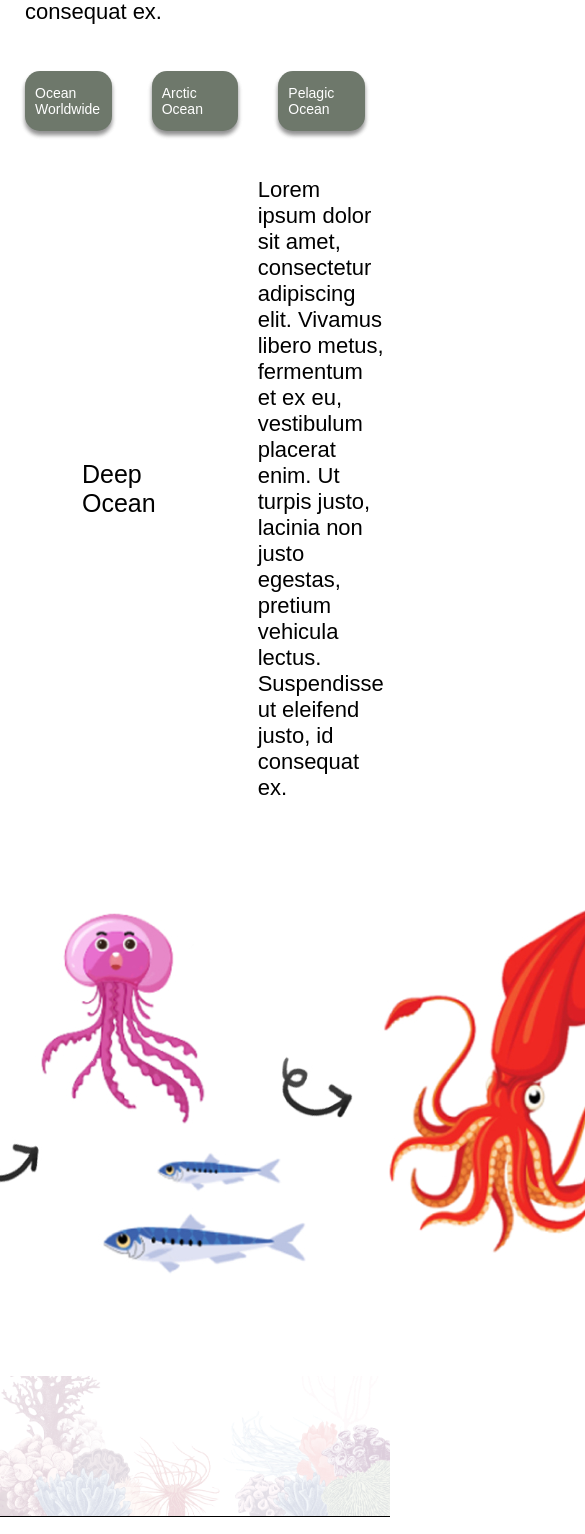
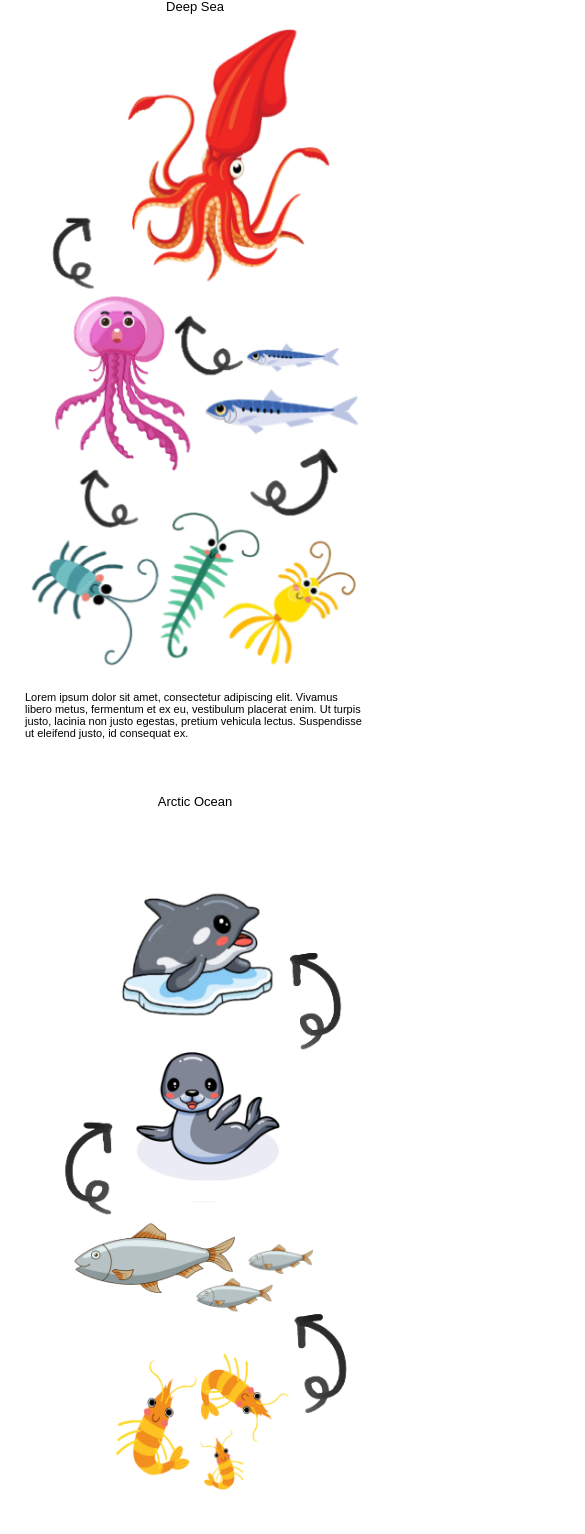
Before and after one commit to xossiane/javascript-oceandex, a Next.js app: page /TrophicLevel in a window 390 px wide. Shown: the part 427-1961 px from the top of the page, 585 px wide, since content can reach past the window. Built offline with nearby package versions, Linux system fonts and the light colour scheme; a web font is replaced by a local one.

Commit message:
Add: Almost finish Trophic Level Page

```diff
--- a/pages/TrophicLevel/index.jsx
+++ b/pages/TrophicLevel/index.jsx
@@ -24,7 +24,7 @@ export default function TrophicLevel() {
             className={styles[`Home__buttons--unit`]}
             description="Below 200 meters"
             img="/assets/images/icons/deep_ocean.svg"
-            title="Ocean Worldwide"
+            title="Deep Ocean"
           ></Button>
           <Button
             href="/"
@@ -49,8 +49,20 @@ export default function TrophicLevel() {
         </div>
 
         <div className={styles.containerText}>
-          <Text className={styles.containerTitle}>Deep Ocean</Text>
-          <Text size="large" className={styles.containerParagraph}>Lorem ipsum dolor sit amet, consectetur adipiscing elit. Vivamus libero metus, fermentum et ex eu, vestibulum placerat enim. Ut turpis justo, lacinia non justo egestas, pretium vehicula lectus. Suspendisse ut eleifend justo, id consequat ex.</Text>
+          <Text className={styles.containerText__Title}>Deep Ocean</Text>
+          <Text size="large" className={styles.containerText__Paragraph}>Lorem ipsum dolor sit amet, consectetur adipiscing elit. Vivamus libero metus, fermentum et ex eu, vestibulum placerat enim. Ut turpis justo, lacinia non justo egestas, pretium vehicula lectus. Suspendisse ut eleifend justo, id consequat ex.</Text>
+        </div>
+
+        <div className={styles.containerMobile}>
+          <Text className={styles.containerMobile__Title}>Deep Sea</Text>
+          <img src="/assets/images/foodChain/deepOceanMobile.png" alt="" />
+          <Text className={styles.containerMobile__Paragraph}>Lorem ipsum dolor sit amet, consectetur adipiscing elit. Vivamus libero metus, fermentum et ex eu, vestibulum placerat enim. Ut turpis justo, lacinia non justo egestas, pretium vehicula lectus. Suspendisse ut eleifend justo, id consequat ex.</Text>
+          <Text className={styles.containerMobile__Title}>Arctic Ocean</Text>
+          <img src="/assets/images/foodChain/arcticOceanMobile.png" alt="" />
+          <Text className={styles.containerMobile__Paragraph}>Lorem ipsum dolor sit amet, consectetur adipiscing elit. Vivamus libero metus, fermentum et ex eu, vestibulum placerat enim. Ut turpis justo, lacinia non justo egestas, pretium vehicula lectus. Suspendisse ut eleifend justo, id consequat ex.</Text>
+          <Text className={styles.containerMobile__Title}>Pelagic Ocean</Text>
+          <img src="/assets/images/foodChain/pelagicOceanMobile.png" alt="" />
+          <Text className={styles.containerMobile__Paragraph}>Lorem ipsum dolor sit amet, consectetur adipiscing elit. Vivamus libero metus, fermentum et ex eu, vestibulum placerat enim. Ut turpis justo, lacinia non justo egestas, pretium vehicula lectus. Suspendisse ut eleifend justo, id consequat ex.</Text>
         </div>
 
         <div className={styles.containerImage}>
@@ -58,7 +70,8 @@ export default function TrophicLevel() {
         </div>
     </Container>
       <div className={styles.containerBackgroundImage}>
-        <img className={styles.backgroundImage} src="/assets/images/extras/backgroundLarge2.png" alt="" />
+        <img className={styles.containerBackgroundImage__backgroundImage} src="/assets/images/extras/backgroundLarge2.png" alt="" />
+        <img className={styles.containerBackgroundImage__backgroundImageMobile} src="/assets/images/extras/background.png" alt="" />
       </div>
   </>
   );
--- a/pages/TrophicLevel/styles.module.scss
+++ b/pages/TrophicLevel/styles.module.scss
@@ -1,6 +1,4 @@
 @use "@styles/variables";
-
-// background-color: red;
 
 .title {
   filter: drop-shadow(0px 4px 4px rgba(0, 0, 0, 0.25));
@@ -28,22 +26,30 @@
   margin-bottom: 4.7rem;
   gap: 102px;
 
-  .containerTitle {
+  .containerText__Title {
     font-size: 2.5rem;
     margin: 0px;
     width: 433px; //tamanho relativo
   }
 
-  .containerParagraph {
+  .containerText__Paragraph {
     margin: 0px;
   }
+}
+
+.containerMobile {
+  display: none;
 }
 
 .containerImage {
   display: flex;
   justify-content: center;
 
+
+
+
   img {
+    border-radius: 3.2rem;
     z-index: 1;
   }
 }
@@ -52,10 +58,81 @@
   position: relative;
   width: 100%;
 
-  .backgroundImage {
+  .containerBackgroundImage__backgroundImage {
     opacity: 0.2;
     position: absolute;
     bottom: -90%;
     width: 100%;
   }
+
+  .containerBackgroundImage__backgroundImageMobile {
+    display: none;
+  }
 }
+
+
+@media screen and (max-width: 426px) {
+  .title {
+    filter: none;
+    font-size: 1.8rem;
+    margin-top: 0.6rem;
+  }
+
+  .containerImage {
+    display: none;
+  }
+
+  .paragraph {
+    display: none;
+  }
+
+  .containerCard {
+    align-items: center;
+    display: flex;
+    gap: 0.9rem;
+    flex-direction: column;
+    margin-bottom: 2.2rem;
+  }
+
+  .containerText {
+    display: none;
+  }
+
+  .containerMobile {
+    display: flex;
+    flex-direction: column;
+
+    .containerMobile__Title {
+      font-size: 1.3rem;
+      text-align: center;
+    }
+
+    .containerMobile__Paragraph {
+      font-size: 1.1rem;
+      margin-bottom: 4.2rem;
+
+      &:last-child {
+        margin-bottom: 13.1rem;
+      }
+    }
+  }
+
+  .containerBackgroundImage {
+
+    .containerBackgroundImage__backgroundImage {
+      display: none;
+    }
+
+    .containerBackgroundImage__backgroundImageMobile {
+      bottom: -90%;
+      display: block;
+      position: absolute;
+      width: 100%;
+
+      img {
+        border-radius: 0.23rem;
+      }
+    }
+  }
+
+}
```
